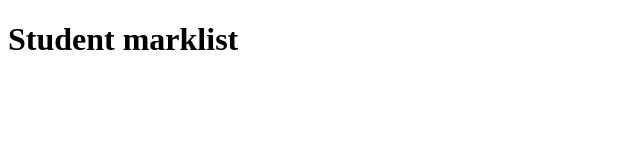
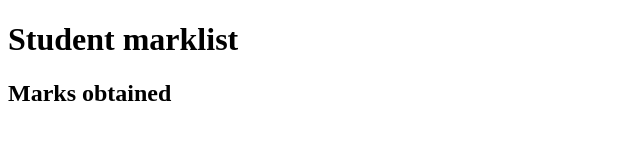
Before and after one commit to Manjuladhruv/aswini-vs, a plain HTML site: page index.html in a window 1280 px wide. Shown: the whole page, without its empty margins (0-640 px from the left). Drawn offline with Linux system fonts and the light colour scheme.

Commit message:
second change

```diff
--- a/index.html
+++ b/index.html
@@ -7,5 +7,6 @@
 </head>
 <body>
   <h1>Student marklist</h1>
+  <h2>Marks obtained</h2>
 </body>
 </html>
```
